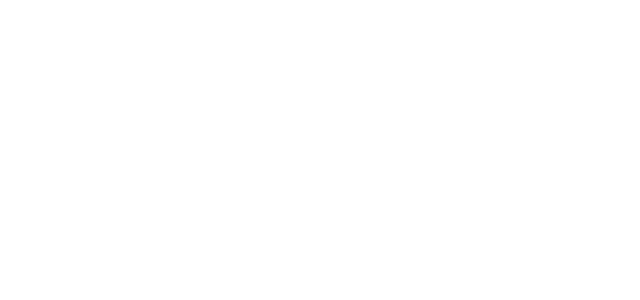
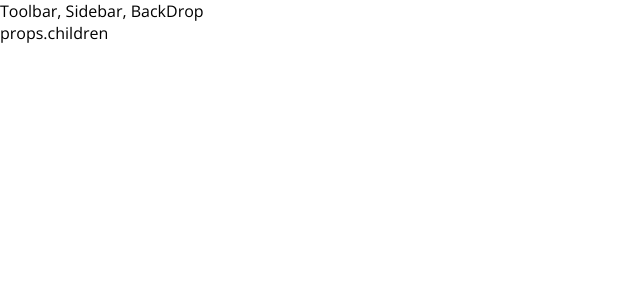
Before and after one commit to Ukuno/burgerapp, a React (Create React App) app: page / in a window 1280 px wide. Shown: the top 300 px of the page, without its empty margins (0-640 px from the left). Built offline with nearby package versions, Linux system fonts and the light colour scheme.

Commit message:
add layout component

```diff
--- a/src/App.js
+++ b/src/App.js
@@ -1,10 +1,13 @@
 import React, { Component } from 'react';
+import Layout from './components/Layouts/Layout'
 
 class App extends Component {
   render() {
     return (
-      <div className="App">
-
+      <div>
+       <Layout>
+         <p>This is layout</p>
+       </Layout>
       </div>
     );
   }
--- /dev/null
+++ b/src/components/Layouts/Layout.js
@@ -0,0 +1,11 @@
+import React from "react";
+import Aux from "../../hoc/Aux/Aux";
+
+const layout = props => (
+  <Aux>
+    <div> Toolbar, Sidebar, BackDrop</div>
+    <main>props.children</main>
+  </Aux>
+);
+
+export default layout;
--- /dev/null
+++ b/src/hoc/Aux/Aux.js
@@ -0,0 +1,3 @@
+const aux = (props) => props.children;
+
+export default aux;
```
